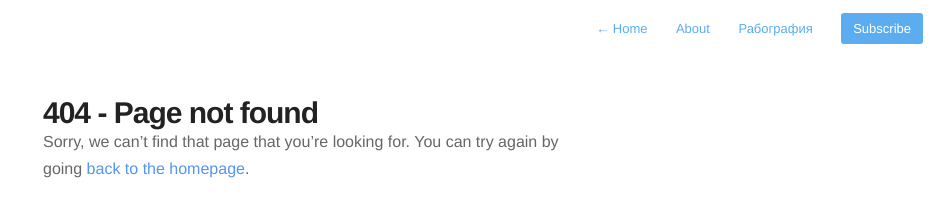
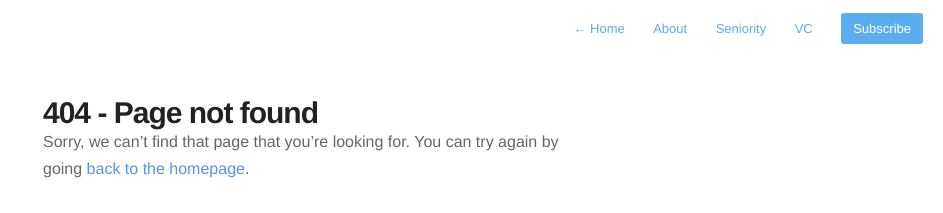
Before and after one commit to frontdevops/alexmayorov.github.io, a Jekyll site: the page built from 404.md, in a window 1280 px wide. Shown: the top 213 px of the page, without its empty margins (337-1280 px from the left). Built offline with Jekyll 4.4.1, drawn with Linux system fonts in a browser that asks for light colours; nearby versions of some CDN libraries; Markdown is read by kramdown in place of the engine named in the settings.

Commit message:
Update navigation.html

```diff
--- a/_includes/navigation.html
+++ b/_includes/navigation.html
@@ -10,7 +10,12 @@
     {% endif %}
     {% if page.url != "/seniority/" %}
         {% if site.aboutPage %}
-            <a href="{{ site.baseurl }}about">Рабография</a>
+            <a href="{{ site.baseurl }}about">Seniority</a>
+        {% endif %}
+    {% endif %}
+    {% if page.url != "/vc/" %}
+        {% if site.aboutPage %}
+            <a href="{{ site.baseurl }}about">VC</a>
         {% endif %}
     {% endif %}
     <a class="cta" href="{{ site.baseurl }}feed.xml">Subscribe</a>
```
